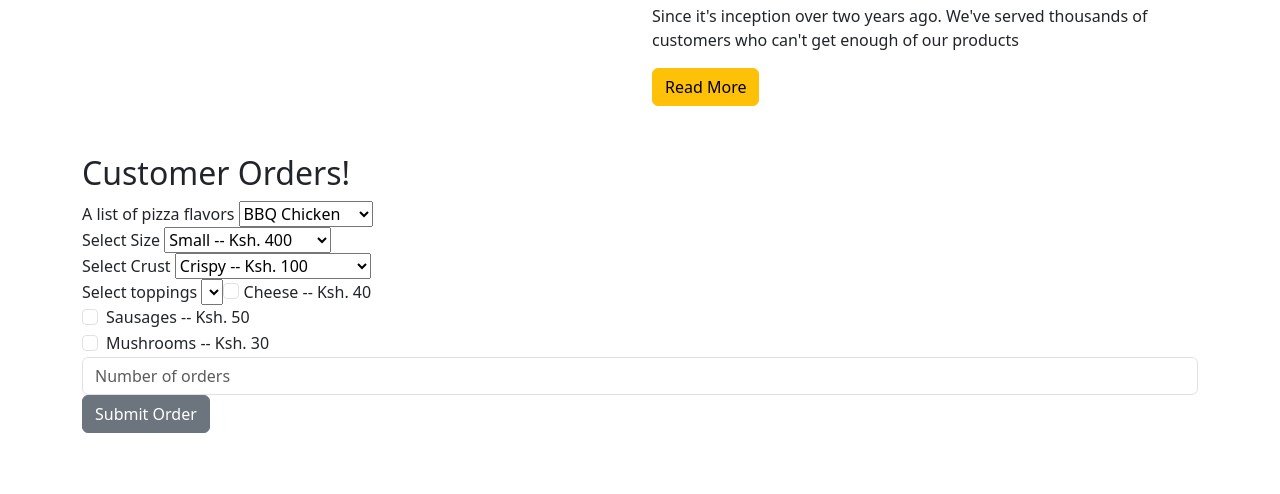
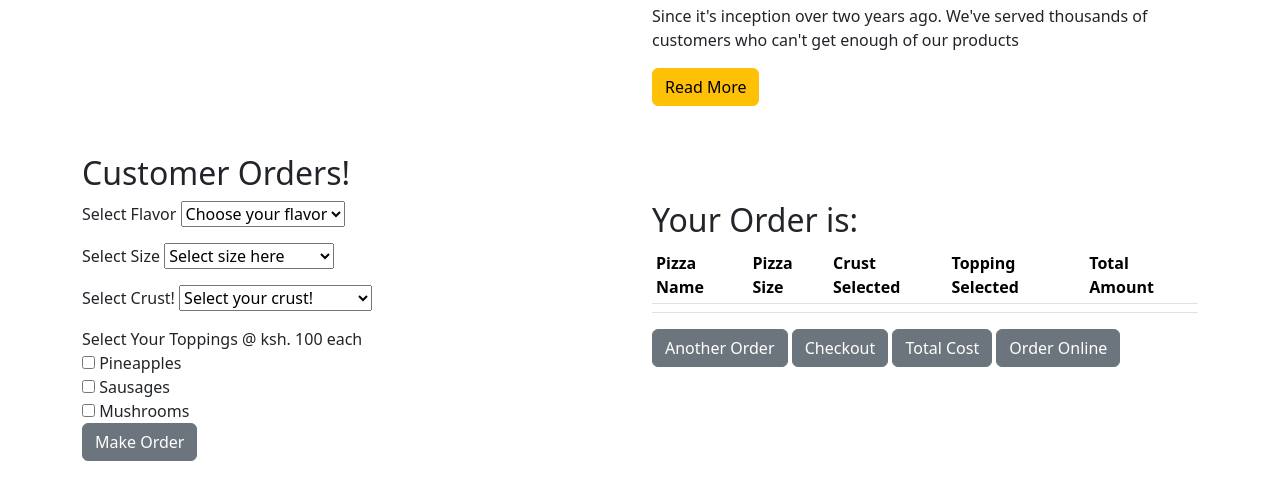
Before and after one commit to michael-kip/Pizza, a plain HTML site: page index.html in a window 1280 px wide. Shown: the part 306-800 px from the top of the page. Drawn offline with nearby package versions, Linux system fonts and the light colour scheme; a script that the page names is missing.

```diff
--- a/index.html
+++ b/index.html
@@ -1,13 +1,17 @@
 <!DOCTYPE html>
 <html lang="en">
   <head>
-    <meta charset="UTF-8">
-    <meta http-equiv="X-UA-Compatible" content="IE=edge">
-    <meta name="viewport" content="width=device-width, initial-scale=1.0">
+    <meta charset="UTF-8" />
+    <meta http-equiv="X-UA-Compatible" content="IE=edge" />
+    <meta name="viewport" content="width=device-width, initial-scale=1.0" />
     <title>pizza hub</title>
-    <script src="https://code.jquery.com/jquery-3.6.0.js" integrity="sha256-H+K7U5CnXl1h5ywQfKtSj8PCmoN9aaq30gDh27Xc0jk=" crossorigin="anonymous"></script>
-    <link rel="stylesheet" href="./css/bootstrap.min.css">
-    <link rel="stylesheet" href="./css/index.css">
+    <script
+      src="https://code.jquery.com/jquery-3.6.0.js"
+      integrity="sha256-H+K7U5CnXl1h5ywQfKtSj8PCmoN9aaq30gDh27Xc0jk="
+      crossorigin="anonymous"
+    ></script>
+    <link rel="stylesheet" href="./css/bootstrap.min.css" />
+    <link rel="stylesheet" href="./css/index.css" />
   </head>
   <body>
     <section class="intro">
@@ -15,24 +19,47 @@
         <nav class="navbar navbar-expand-lg navbar-light bg-light fixed-top">
           <div class="container-fluid">
             <a class="navbar-brand" href="#">PizzaHub</a>
-                  <button class="navbar-toggler" type="button" data-bs-toggle="collapse" data-bs-target="#navbarTogglerDemo02" aria-controls="navbarTogglerDemo02" aria-expanded="false" aria-label="Toggle navigation">
+            <button
+              class="navbar-toggler"
+              type="button"
+              data-bs-toggle="collapse"
+              data-bs-target="#navbarTogglerDemo02"
+              aria-controls="navbarTogglerDemo02"
+              aria-expanded="false"
+              aria-label="Toggle navigation"
+            >
               <span class="navbar-toggler-icon"></span>
             </button>
             <div class="collapse navbar-collapse" id="navbarTogglerDemo02">
               <ul class="navbar-nav me-auto mb-2 mb-lg-0">
                 <li class="nav-item">
-                        <a class="nav-link active" aria-current="page" href="#">Home</a>
+                  <a class="nav-link active" aria-current="page" href="#"
+                    >Home</a
+                  >
                 </li>
                 <li class="nav-item">
                   <a class="nav-link" href="#">Link</a>
                 </li>
                 <li class="nav-item">
-                        <a class="nav-link" href="#" tabindex="-1" aria-disabled="true">Disabled</a>
+                  <a
+                    class="nav-link"
+                    href="#"
+                    tabindex="-1"
+                    aria-disabled="true"
+                    >Disabled</a
+                  >
                 </li>
               </ul>
               <form class="d-flex">
-                      <input class="form-control me-2" type="search" placeholder="Search" aria-label="Search">
-                      <button class="btn btn-outline-success" type="submit">Search</button>
+                <input
+                  class="form-control me-2"
+                  type="search"
+                  placeholder="Search"
+                  aria-label="Search"
+                />
+                <button class="btn btn-outline-success" type="submit">
+                  Search
+                </button>
               </form>
             </div>
           </div>
@@ -47,13 +74,16 @@
       <div class="container">
         <div class="row justify-content-center align-items-center mt-5">
           <div class="col-sm-12 col-md-6">
-                    <img class="img-fluid" src="./images/pizza8.jpg" alt="">
+            <img class="img-fluid" src="./images/pizza8.jpg" alt="" />
           </div>
           <div class="col-sm-12 col-md-6 align-items-center">
             <h1><strong>ABOUT US</strong></h1>
             <h4>HOME OF AFRICAN CUSHUINE AND THIN CRUST PIZZA</h4>
             <h4>BRINGING YOU HOME DINNING EXPERIENCE</h4>
-                    <P>Since it's inception over two years ago. We've served thousands of customers who can't get enough of our products</P>
+            <p>
+              Since it's inception over two years ago. We've served thousands of
+              customers who can't get enough of our products
+            </p>
             <button class="btn btn-warning">Read More</button>
           </div>
         </div>
@@ -62,13 +92,14 @@
     <section class="makeorder">
       <div class="container">
         <div class="row mt-5">
-                <h2>Customer  Orders!</h2>
-                <div class="col-sm-12">
+          <h2>Customer Orders!</h2>
+          <div class="col-sm-6 col-md-6">
             <form action="">
               <div class="form-group">
-                            <label for="pizza flavors" >A list of pizza flavors</label>
-                            <select name="" id="flavor">
-                            <option value="bbq chicken" >BBQ Chicken</option>
+                <label for="select">Select Flavor</label>
+                <select class="custom-select-md mb-3 name">
+                  <option selected value="choose">Choose your flavor</option>
+                  <option value="bbq chicken">BBQ Chicken</option>
                   <option value="beef bbq">Beef BBQ</option>
                   <option value="veggie pizza">Veggie Pizza</option>
                   <option value="pepperoni pizza">Pepperoni</option>
@@ -76,47 +107,112 @@
                 </select>
               </div>
               <div class="form-group">
-                            <label for="select size">Select Size</label>
-                            <select name="" id="size">
-                            <option value="400">Small -- Ksh. 400</option>
-                            <option value="600">Medium -- Ksh. 600</option>
-                            <option value="800">Large -- Ksh. 800</option>
+                <label for="select">Select Size</label>
+                <select class="md mb-3" id="size">
+                  <option selected value="0">Select size here</option>
+                  <option value="large">Small @ksh. 400</option>
+                  <option value="medium">Medium @ ksh. 600</option>
+                  <option value="small">Large @ ksh. 800</option>
                 </select>
               </div>
               <div class="form-group">
-                            <label for="favorite crust">Select Crust</label>
-                            <select name="" id="crust">
-                            <option value="100">Crispy -- Ksh. 100</option>
-                            <option value="150">Stuffed --Ksh. 150</option>
-                            <option value="200">Glutten-free -- Ksh. 200</option>
+                <label for="crust">Select Crust!</label>
+                <select class="mb-3" id="crust">
+                  <option selected value="0">Select your crust!</option>
+                  <option value="Crispy">Crispy -- sh. 250</option>
+                  <option value="Stuffed">Stuffed @ ksh. 200</option>
+                  <option value="Gluten-free">Gluten-free @ ksh. 300</option>
                 </select>
               </div>
-                        <div class="form-group" id="toppings">
-                        <label for="select toppings">Select toppings</label>
-                        <select name="" id="toppings">
-                        <div class="form-check form-check">
-                            <input class="form-check-input" type="checkbox" id="cheese" value="40">
-                            <label class="form-check-label" for="cheese">Cheese -- Ksh. 40</label>
+              <label for="Toppings">Select Your Toppings @ ksh. 100 each</label
+              ><br />
+              <div class="custom-control custom-checkbox">
+                <input
+                  type="checkbox"
+                  class="custom-control-input"
+                  id="pineapples"
+                  value="Pineapples"
+                  name="toppings"
+                />
+                <label class="custom-control-label" for="Pineapples"
+                  >Pineapples</label
+                >
               </div>
-                          <div class="form-check form-check">
-                            <input class="form-check-input" type="checkbox" id="sausages" value="50">
-                            <label class="form-check-label" for="sausages">Sausages -- Ksh. 50</label>
+              <div class="custom-control custom-checkbox custom-control-inline">
+                <input
+                  type="checkbox"
+                  class="custom-control-input"
+                  id="sausages"
+                  value="sausages"
+                  name="toppings"
+                />
+                <label class="custom-control-label" for="Sausages"
+                  >Sausages</label
+                >
               </div>
-                          <div class="form-check form-check" id="toppings">
-                            <input class="form-check-input" type="checkbox" id="mushrooms" value="mushrooms">
-                            <label class="form-check-label" for="mushrooms">Mushrooms -- Ksh. 30</label>
+              <div class="custom-control custom-checkbox">
+                <input
+                  type="checkbox"
+                  class="custom-control-input"
+                  id="Mushrooms"
+                  value="Mushrooms"
+                  name="toppings"
+                />
+                <label class="custom-control-label" for="Mushrooms"
+                  >Mushrooms</label
+                >
               </div>
-                        </select>
-                        <div class="form-group">
-                            <input type="number"  class="form-control" id="numberoforders" placeholder="Number of orders">
-                        </div>
-                        <button type="button" class="btn btn-secondary" id="btn">Submit Order</button>
+              <!-- <br><br> -->
+              <button type="submit" class="btn btn-secondary" id="proceed">
+                Make Order
+              </button>
             </form>
           </div>
-                <div class="col-sm-12" id="totalcostincurred"></div>
+          <div class="col-sm-12 col-md-6">
+            <div class="choice">
+              <h2>Your Order is:</h2>
+              <div id="your-orders">
+                <table class="table table-sm pizzatable">
+                  <thead>
+                    <tr>
+                      <th scope="col">Pizza Name</th>
+                      <th scope="col">Pizza Size</th>
+                      <th scope="col">Crust Selected</th>
+                      <th scope="col">Topping Selected</th>
+                      <th scope="col">Total Amount</th>
+                    </tr>
+                  </thead>
+                  <tbody id="ordersmade">
+                    <tr>
+                      <td id="pizzaname"></td>
+                      <td id="pizzasize"></td>
+                      <td id="pizzacrust"></td>
+                      <td id="pizzatopping"></td>
+                      <td id="totalcost"></td>
+                    </tr>
+                  </tbody>
+                </table>
+                <p id="pizzatotal"></p>
+                <p id="totalbill"></p>
+                <p id="addedprice"></p>
+                <p id="finallmessage"></p>
+              </div>
+              <button class="btn btn-secondary anotherOrder">
+                Another Order
+              </button>
+              <button class="btn btn-secondary" id="checktotals">
+                Checkout
+              </button>
+              <button class="btn btn-secondary deliver">Total Cost</button>
+              <button class="btn btn-secondary" id="deliver">
+                Order Online
+              </button>
+            </div>
+          </div>
         </div>
       </div>
     </section>
+
     <script src="./js/bootstrap.bundle.min.js"></script>
     <script src="./js/index.js"></script>
   </body>
```
Lines whose indentation alone changed are shown as unchanged.
